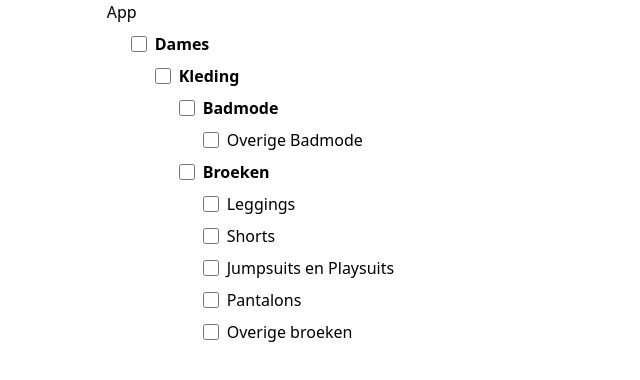
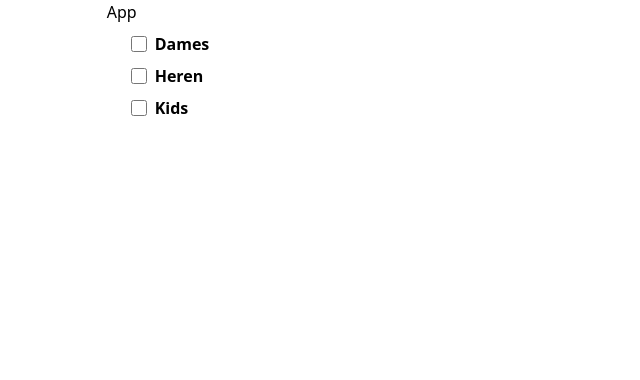
Before and after one commit to hengleeyi/vite-check, a React (Vite) app: page / in a window 1280 px wide. Shown: the top 380 px of the page, without its empty margins (0-640 px from the left). Built offline with nearby package versions, Linux system fonts and the light colour scheme.

Commit message:
add TreeProvider to control each state

```diff
--- a/package.json
+++ b/package.json
@@ -10,6 +10,7 @@
     "preview": "vite preview"
   },
   "dependencies": {
+    "clsx": "^2.1.1",
     "react": "^18.2.0",
     "react-dom": "^18.2.0"
   },
--- a/src/App.tsx
+++ b/src/App.tsx
@@ -1,19 +1,15 @@
 import res from "./mock/res.js";
-import { createNestedCategories } from "./lib/utils.js";
-import Tree from "./components/Tree.js";
+import CategoryTree from "./components/CategoryTree.js";
 
 function App() {
-  console.log(res);
   const mockCategories = res.data.categories;
-  const nestedCategories = createNestedCategories(mockCategories);
-  console.log("🚀 ~ App ~ nestedCategories:", nestedCategories);
 
   return (
     <>
       <div className="m-auto w-10/12">
         <div>App</div>
-        <div className="h-80 overflow-y-auto">
-          <Tree data={nestedCategories} isRoot />
+        <div className="overflow-y-auto">
+          <CategoryTree defaultVal={mockCategories} />
         </div>
       </div>
     </>
--- /dev/null
+++ b/src/components/CategoryTree.tsx
@@ -0,0 +1,13 @@
+import { CategoryRaw } from "../lib/utils";
+import Tree from "./Tree";
+import { TreeProvider } from "./TreeContext";
+
+const CategoryTree = ({ defaultVal }: { defaultVal: CategoryRaw[] }) => {
+  return (
+    <TreeProvider defaultVal={defaultVal}>
+      <Tree isRoot />
+    </TreeProvider>
+  );
+};
+
+export default CategoryTree;
--- a/src/components/CheckboxNode.tsx
+++ /dev/null
@@ -1,32 +0,0 @@
-import { Category } from "../lib/utils";
-import Tree from "./Tree";
-
-type CheckboxNodeProps = {
-  node: Category;
-  isRoot?: boolean;
-};
-
-const CheckboxNode = ({ node, isRoot }: CheckboxNodeProps) => {
-  if (node.children.length === 0) {
-    return (
-      <div className="ml-6">
-        <div className="ml-6 my-2 flex items-center">
-          <input type="checkbox" className="w-4 h-4" />
-          <div className="ml-2">{node.name}</div>
-        </div>
-      </div>
-    );
-  }
-
-  return (
-    <div className={`${isRoot ? "" : "ml-6"}`}>
-      <div className="ml-6 my-2 flex items-center">
-        <input type="checkbox" className="w-4 h-4" />
-        <div className="ml-2 font-bold">{node.name}</div>
-      </div>
-      <Tree data={node.children} />
-    </div>
-  );
-};
-
-export default CheckboxNode;
--- a/src/components/Tree.tsx
+++ b/src/components/Tree.tsx
@@ -1,16 +1,19 @@
 import { Category } from "../lib/utils";
-import CheckboxNode from "./CheckboxNode";
+import TreeNode from "./TreeNode";
+import { useTree } from "./TreeContext";
 
 type TreeProps = {
-  data: Category[];
+  data?: Category[];
   isRoot?: boolean;
 };
 
-const Tree = ({ data, isRoot }: TreeProps) => {
+const Tree = ({ isRoot, data }: TreeProps) => {
+  const { defaultNestedCategories } = useTree();
+  const nestedCategories = data || defaultNestedCategories;
   return (
     <>
-      {data.map((node) => {
-        return <CheckboxNode key={node.id} node={node} isRoot={isRoot}/>;
+      {nestedCategories.map((node) => {
+        return <TreeNode key={node.id} node={node} isRoot={isRoot} />;
       })}
     </>
   );
--- /dev/null
+++ b/src/components/TreeContext.tsx
@@ -0,0 +1,62 @@
+import { createContext, useContext, useState } from "react";
+import {
+  Category,
+  CategoryRaw,
+  CategoryState,
+  createNestedCategories,
+} from "../lib/utils";
+
+type TreeContextType = {
+  categoriesState: CategoryState[];
+  setCategoriesState: (newVal: CategoryState[]) => void;
+  defaultNestedCategories: Category[];
+  categoryMap: Record<string, Category[]>;
+};
+
+const TreeContext = createContext<TreeContextType | undefined>(undefined);
+
+const TreeProvider = ({
+  children,
+  defaultVal,
+}: {
+  children: React.ReactNode;
+  defaultVal: CategoryRaw[];
+}) => {
+  const initialCategoriesState = defaultVal.map((category) => ({
+    ...category,
+    checked: false,
+  }));
+
+  const [categoriesState, setCategoriesState] = useState<CategoryState[]>(
+    initialCategoriesState
+  );
+
+  const { result: defaultNestedCategories, categoryMap } =
+    createNestedCategories(defaultVal);
+
+  return (
+    <TreeContext.Provider
+      value={{
+        categoriesState,
+        setCategoriesState,
+        defaultNestedCategories,
+        categoryMap,
+      }}
+    >
+      {children}
+    </TreeContext.Provider>
+  );
+};
+
+const useTree = () => {
+  const context = useContext(TreeContext);
+
+  if (context === undefined) {
+    throw new Error("Please use <TreeProvider /> to wrap <Tree /> ");
+  }
+
+  return context;
+};
+
+// eslint-disable-next-line react-refresh/only-export-components
+export { useTree, TreeProvider };
--- /dev/null
+++ b/src/components/TreeNode.tsx
@@ -0,0 +1,73 @@
+import clsx from "clsx";
+import { Category } from "../lib/utils";
+import Tree from "./Tree";
+import { useTree } from "./TreeContext";
+import { useState } from "react";
+
+type TreeNodeProps = {
+  node: Category;
+  isRoot?: boolean;
+};
+
+const TreeNode = ({ node, isRoot }: TreeNodeProps) => {
+  const { categoriesState, categoryMap, setCategoriesState } = useTree();
+  const [showChildren, setShowChildren] = useState(false);
+  const hasChildren = node.children.length > 0;
+
+  const currentState = categoriesState.find((category) => {
+    return category.id === node.id;
+  });
+
+  const isChecked = currentState?.checked;
+
+  const handleChange = (e: React.ChangeEvent<HTMLInputElement>) => {
+    const id = node.id;
+    const check = e.target.checked;
+    const checkChildren = (targetId: string) => {
+      // has children
+      if (categoryMap[targetId]) {
+        for (const child of categoryMap[targetId]) {
+          // connectedChildren.push(child);
+
+          const stateIndex = categoriesState.findIndex((categoryState) => {
+            return categoryState.id === child.id;
+          });
+
+          categoriesState[stateIndex].checked = check;
+          checkChildren(child.id);
+        }
+      }
+    };
+
+    const clickStateIndex = categoriesState.findIndex((categoryState) => {
+      return categoryState.id === id;
+    });
+
+    categoriesState[clickStateIndex].checked = check;
+
+    checkChildren(id);
+
+    setCategoriesState([...categoriesState]);
+  };
+  return (
+    <div className={clsx(!isRoot && "ml-6")}>
+      <div className="ml-6 my-2 flex items-center">
+        <input
+          type="checkbox"
+          className="w-4 h-4"
+          checked={isChecked}
+          onChange={handleChange}
+        />
+        <div
+          className={clsx("ml-2", hasChildren && "font-bold cursor-pointer")}
+          onClick={() => setShowChildren(!showChildren)}
+        >
+          {node.name}
+        </div>
+      </div>
+      {hasChildren && showChildren && <Tree data={node.children} />}
+    </div>
+  );
+};
+
+export default TreeNode;
--- a/src/lib/utils.ts
+++ b/src/lib/utils.ts
@@ -1,7 +1,8 @@
 import res from "../mock/res";
 
-type CategoryRaw = (typeof res.data.categories)[number];
+export type CategoryRaw = (typeof res.data.categories)[number];
 export type Category = CategoryRaw & { children: Category[] };
+export type CategoryState = CategoryRaw & { checked: boolean };
 
 export const createNestedCategories = (arr: CategoryRaw[]) => {
   // create a map of parent to children, parent key can find children
@@ -59,5 +60,5 @@ export const createNestedCategories = (arr: CategoryRaw[]) => {
     return buildNode(rootCategory);
   });
 
-  return result;
+  return { result, categoryMap };
 };
```
Also changed, not shown: 1 other file (tests, documents, lock files or other folders).
